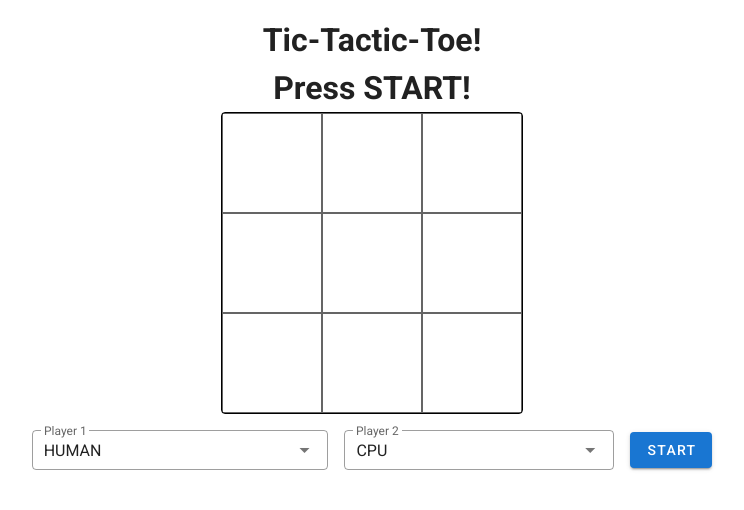
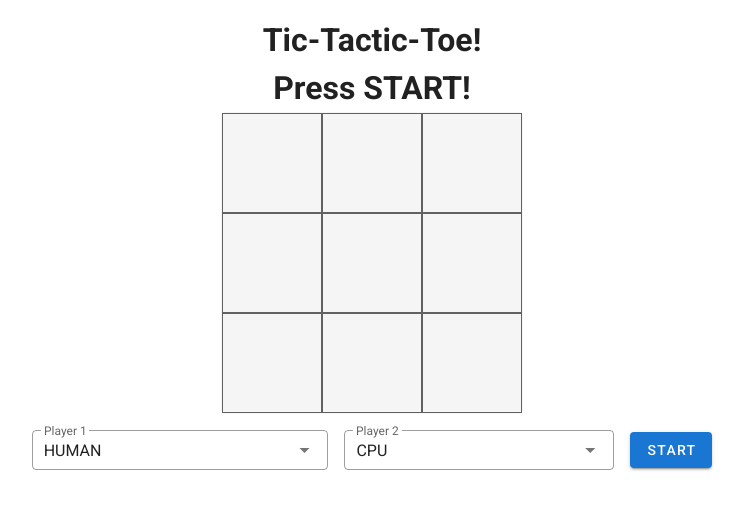
Before and after one commit to HumbertoMendes/tic-tac-tactics, a Vue app: page / in a window 1280 px wide. Shown: the top 510 px of the page, without its empty margins (268-1012 px from the left). Built offline with nearby package versions, Linux system fonts and the light colour scheme.

Commit message:
* Updated board styling

```diff
--- a/src/components/Board.vue
+++ b/src/components/Board.vue
@@ -8,6 +8,7 @@
     <v-card
       class="board d-flex flex-wrap elevation-0"
       :disabled="hasEnded || disabled"
+      :class="isPlaying ? 'white' : 'grey lighten-4'"
     >
       <div
         v-for="row in boardSize"
```
